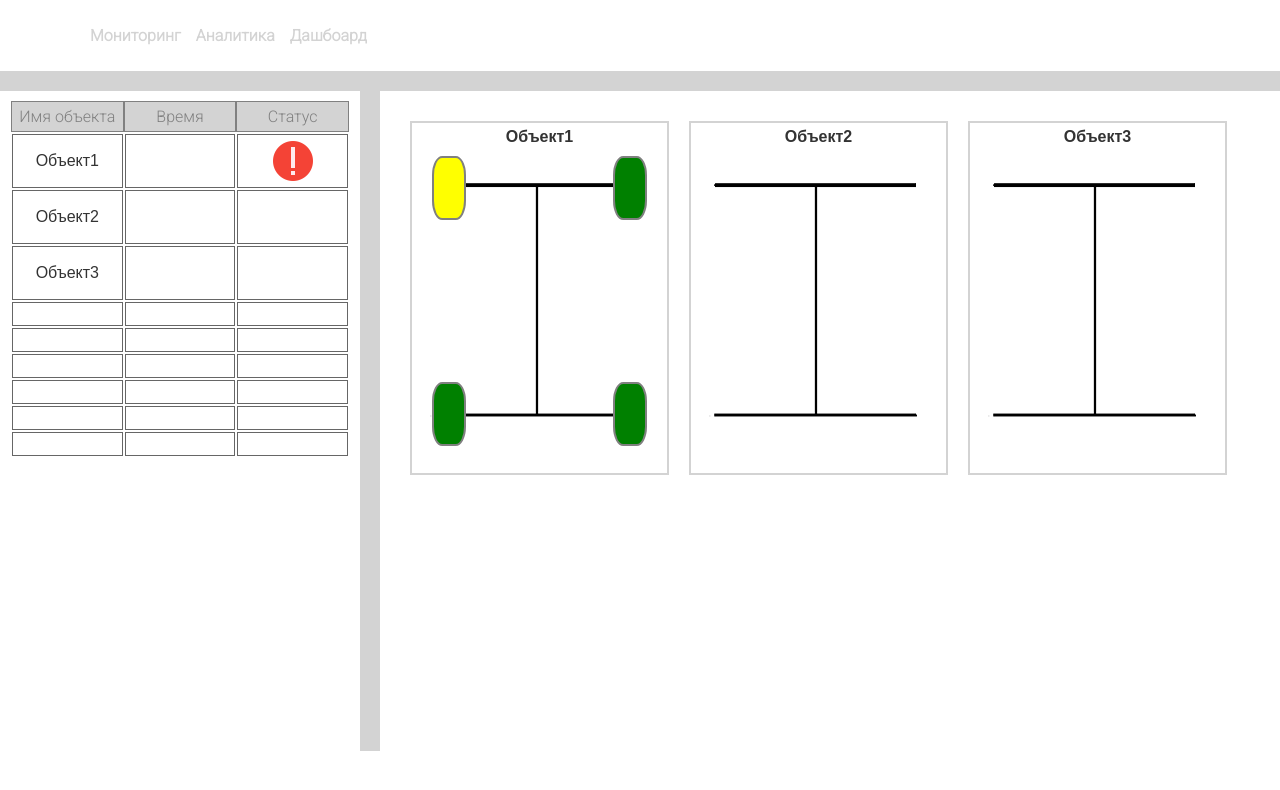
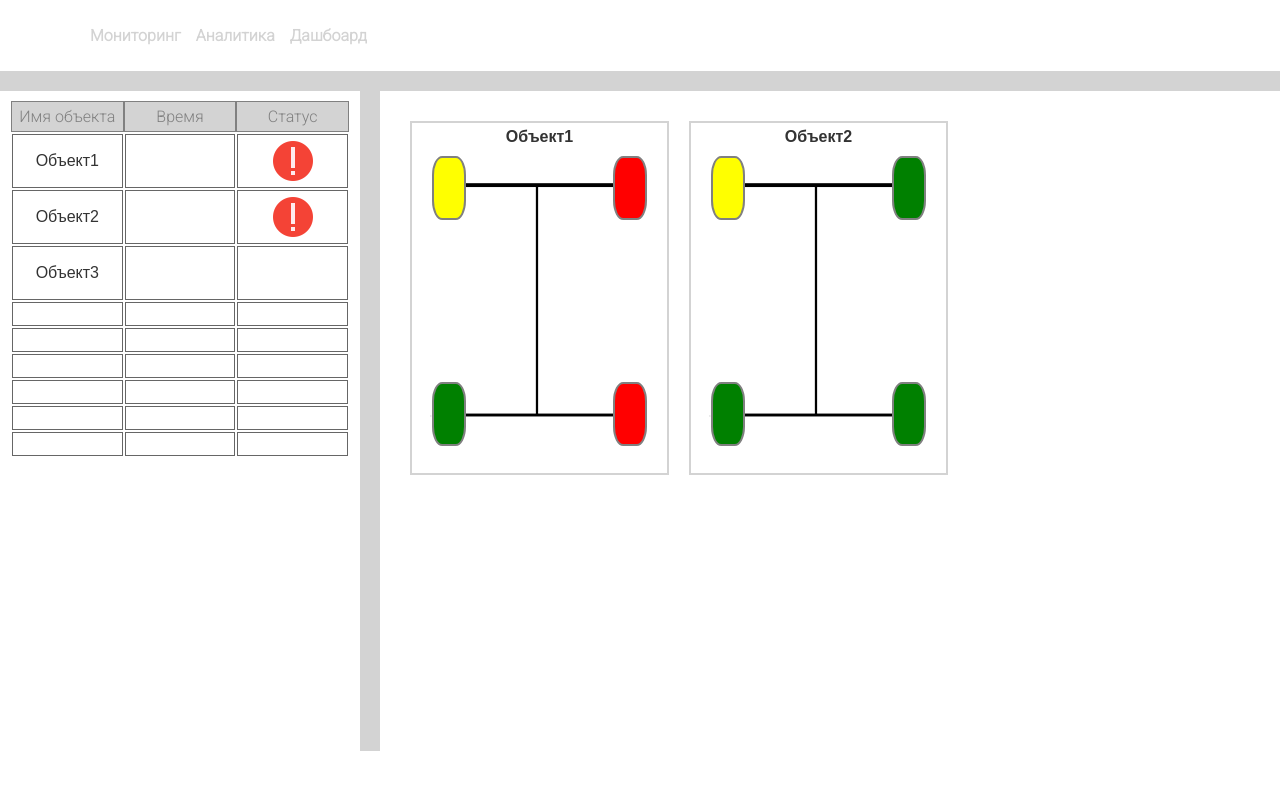
Before and after one commit to Soulmaers/wialon, a plain HTML site: page index.html in a window 1280 px wide. Drawn offline with Linux system fonts and the light colour scheme.

Commit message:
Логика

```diff
--- a/css/style.css
+++ b/css/style.css
@@ -127,5 +127,5 @@ border-right: 20px solid lightgray;
     height: 60px;
     border:2px solid gray;
     border-radius: 30%;
-    background-color: green;
+    background-color: #fff;
   }
--- a/index.html
+++ b/index.html
@@ -110,18 +110,18 @@
                 <h2 class="title">Объект2</h2>
                 <div class="container">
                     <div class="front_axle">
-                        <div class="left_tires" id="left_tires"></div>
-                        <div class="right_tires" id="right_tires"></div>
+                        <div class="tires" id="left_front_tires_02"></div>
+                        <div class="tires" id="right_front_tires_02"></div>
                     </div>
 
                     <div class="rear_axle">
-                        <div class="left_tires" id="left_tires"></div>
-                        <div class="right_tires" id="right_tires"></div>
+                        <div class="tires" id="left_rear_tires_02"></div>
+                        <div class="tires" id="right_rear_tires_02"></div>
                     </div>
 
                 </div>
             </div>
-            <div class="card">
+            <!--<div class="card">
                 <h2 class="title">Объект3</h2>
                 <div class="container">
                     <div class="front_axle">
@@ -135,7 +135,7 @@
                     </div>
 
                 </div>
-            </div>
+        </div>-->
 
 
         </div>
--- a/js/script.js
+++ b/js/script.js
@@ -1,45 +1,148 @@
+
+
+//Объект 1, забираем id
 
 const lft01 = document.getElementById('left_front_tires_01');
 const rft01 = document.getElementById('right_front_tires_01');
-const stat = document.getElementById('obj1');
-
-function math() {
+const lrt01 = document.getElementById('left_rear_tires_01');
+const rrt01 = document.getElementById('right_rear_tires_01');
+const stat1 = document.getElementById('obj1');
+// рандомные значения
+function math1() {
     randomlft01 = Math.floor(Math.random() * 10);
     randomrft01 = Math.floor(Math.random() * 10);
+    randomlrt01 = Math.floor(Math.random() * 10);
+    randomrrt01 = Math.floor(Math.random() * 10);
 }
-
-const func = () => {
-    math();
-    if (randomlft01 >= 7) {
+// логика выбора
+const func1 = () => {
+    math1();
+    if (randomlrt01 >= 4) {
+        lrt01.style.background = 'green';
+        stat1.style.backgroundImage = "url(image/gal.png)";
+    }
+    if (randomrrt01 >= 4) {
+        rrt01.style.background = 'green';
+        stat1.style.backgroundImage = "url(image/gal.png)";
+    }
+    if (randomlft01 >= 4) {
         lft01.style.background = 'green';
-        stat.style.backgroundImage = "url(image/gal.png)";
+        stat1.style.backgroundImage = "url(image/gal.png)";
     }
-    if (randomrft01 >= 7) {
+    if (randomrft01 >= 4) {
         rft01.style.background = 'green';
-        stat.style.backgroundImage = "url(image/gal.png)";
+        stat1.style.backgroundImage = "url(image/gal.png)";
     }
-    if (randomlft01 >= 4 && randomlft01 < 7) {
+    if (randomlrt01 >= 2 && randomlrt01 < 4) {
+        lrt01.style.background = 'yellow';
+        stat1.style.backgroundImage = "url(image/er.png)";
+    }
+    if (randomrrt01 >= 2 && randomrrt01 < 4) {
+        rrt01.style.background = 'yellow';
+        stat1.style.backgroundImage = "url(image/er.png)";
+    }
+    if (randomlrt01 < 2) {
+        rrt01.style.background = 'red';
+        stat1.style.backgroundImage = "url(image/er.png)";
+    }
+    if (randomrrt01 < 2) {
+        rft01.style.background = 'red';
+        stat1.style.backgroundImage = "url(image/er.png)";
+    }
+    if (randomlft01 >= 2 && randomlft01 < 4) {
         lft01.style.background = 'yellow';
-        stat.style.backgroundImage = "url(image/er.png)";
+        stat1.style.backgroundImage = "url(image/er.png)";
     }
-    if (randomrft01 >= 4 && randomrft01 < 7) {
+    if (randomrft01 >= 2 && randomrft01 < 4) {
         rft01.style.background = 'yellow';
-        stat.style.backgroundImage = "url(image/er.png)";
+        stat1.style.backgroundImage = "url(image/er.png)";
     }
-    if (randomlft01 < 4) {
+    if (randomlft01 < 2) {
         lft01.style.background = 'red';
-        stat.style.backgroundImage = "url(image/er.png)";
+        stat1.style.backgroundImage = "url(image/er.png)";
     }
-    if (randomrft01 < 4) {
+    if (randomrft01 < 2) {
         rft01.style.background = 'red';
-        stat.style.backgroundImage = "url(image/er.png)";
+        stat1.style.backgroundImage = "url(image/er.png)";
     }
 
 }
-func();
-setInterval(func, 700);
+func1();
+setInterval(func1, 1000);
 
 
+//Объект 2, забираем id
+const lft02 = document.getElementById('left_front_tires_02');
+const rft02 = document.getElementById('right_front_tires_02');
+const lrt02 = document.getElementById('left_rear_tires_02');
+const rrt02 = document.getElementById('right_rear_tires_02');
+const stat2 = document.getElementById('obj2');
+// рандомные значения
+function math2() {
+    randomlft02 = Math.floor(Math.random() * 10);
+    randomrft02 = Math.floor(Math.random() * 10);
+    randomlrt02 = Math.floor(Math.random() * 10);
+    randomrrt02 = Math.floor(Math.random() * 10);
+}
+// логика выбора
+const func2 = () => {
+    math2();
+    if (randomlrt02 >= 4) {
+        lrt02.style.background = 'green';
+        stat2.style.backgroundImage = "url(image/gal.png)";
+        console.log(randomlrt02);
+    }
+    if (randomrrt02 >= 4) {
+        rrt02.style.background = 'green';
+        stat2.style.backgroundImage = "url(image/gal.png)";
+        console.log(randomrrt02);
+    }
+    if (randomlft02 >= 4) {
+        lft02.style.background = 'green';
+        stat2.style.backgroundImage = "url(image/gal.png)";
+        console.log(randomlft02);
+    }
+    if (randomrft02 >= 4) {
+        rft02.style.background = 'green';
+        stat2.style.backgroundImage = "url(image/gal.png)";
+        console.log(randomrft02);
+    }
+    if (randomlrt02 >= 2 && randomlrt02 < 4) {
+        lrt02.style.background = 'yellow';
+        stat2.style.backgroundImage = "url(image/er.png)";
+    }
+    if (randomrrt02 >= 2 && randomrrt02 < 4) {
+        rrt02.style.background = 'yellow';
+        stat2.style.backgroundImage = "url(image/er.png)";
+    }
+    if (randomlrt02 < 2) {
+        lrt02.style.background = 'red';
+        stat2.style.backgroundImage = "url(image/er.png)";
+    }
+    if (randomrrt02 < 2) {
+        rrt02.style.background = 'red';
+        stat2.style.backgroundImage = "url(image/er.png)";
+    }
+    if (randomlft02 >= 2 && randomlft02 < 4) {
+        lft02.style.background = 'yellow';
+        stat2.style.backgroundImage = "url(image/er.png)";
+    }
+    if (randomrft02 >= 2 && randomrft02 < 4) {
+        rft02.style.background = 'yellow';
+        stat2.style.backgroundImage = "url(image/er.png)";
+    }
+    if (randomlft02 < 2) {
+        lft02.style.background = 'red';
+        stat2.style.backgroundImage = "url(image/er.png)";
+    }
+    if (randomrft02 < 2) {
+        rft02.style.background = 'red';
+        stat2.style.backgroundImage = "url(image/er.png)";
+    }
+
+}
+func2();
+setInterval(func2, 1000);
 
 
 
```
